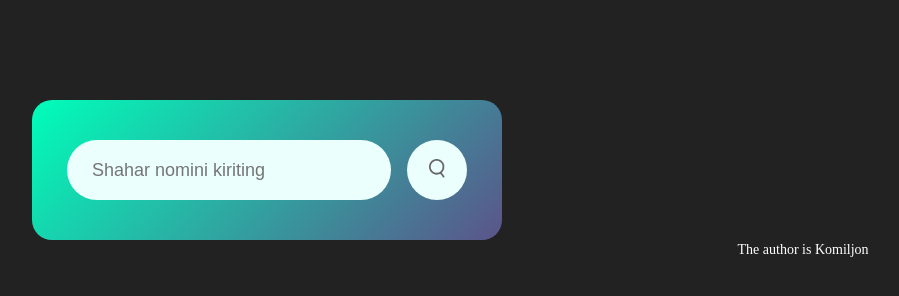
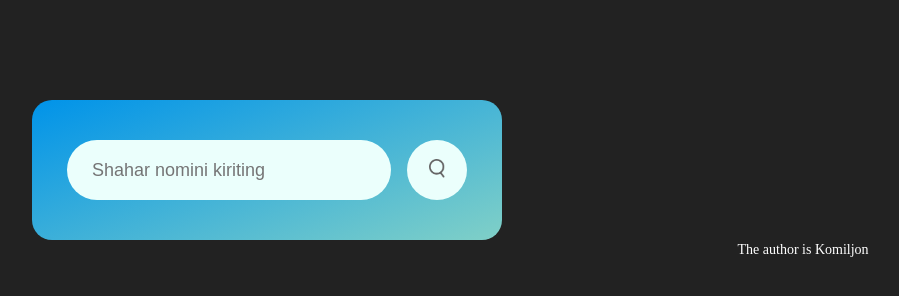
Before and after one commit to Komil077/WEATHER, a plain HTML site: page index.html in a window 1280 px wide. Shown: the whole page, without its empty margins (373-1272 px from the left). Drawn offline with Linux system fonts and the light colour scheme.

Commit message:
weather_js

```diff
--- a/style.css
+++ b/style.css
@@ -11,7 +11,12 @@ body {
 .card {
     width: 90%;
     max-width: 470px;
-    background: linear-gradient(135deg, #00feba, #5b548a);
+    /* background: linear-gradient(135deg, #00feba, #5b548a); */
+    /* background: rgb(238, 174, 202);
+    background: radial-gradient(circle, rgba(238, 174, 202, 1) 0%, rgba(21, 81, 152, 1) 100%); */
+    background-color: #0093E9;
+background-image: linear-gradient(160deg, #0093E9 0%, #80D0C7 100%);
+
     color: #fff;
     margin: 100px auto 0;
     padding: 40px 35px;
@@ -19,6 +24,7 @@ body {
     text-align: center;
     transition: 1s;
 }
+
 .card:hover {
     max-width: 550px;
     transition: 1s;
@@ -94,7 +100,8 @@ body {
     margin-right: 10px;
 }
 
-.humidity, .wind {
+.humidity,
+.wind {
     font-size: 28px;
     margin-top: -6px;
 }
@@ -122,6 +129,7 @@ body {
     font-size: 14px;
     transition: 1s;
 }
+
 .komil a:hover {
     font-size: 17px;
     transition: 1s;
```
